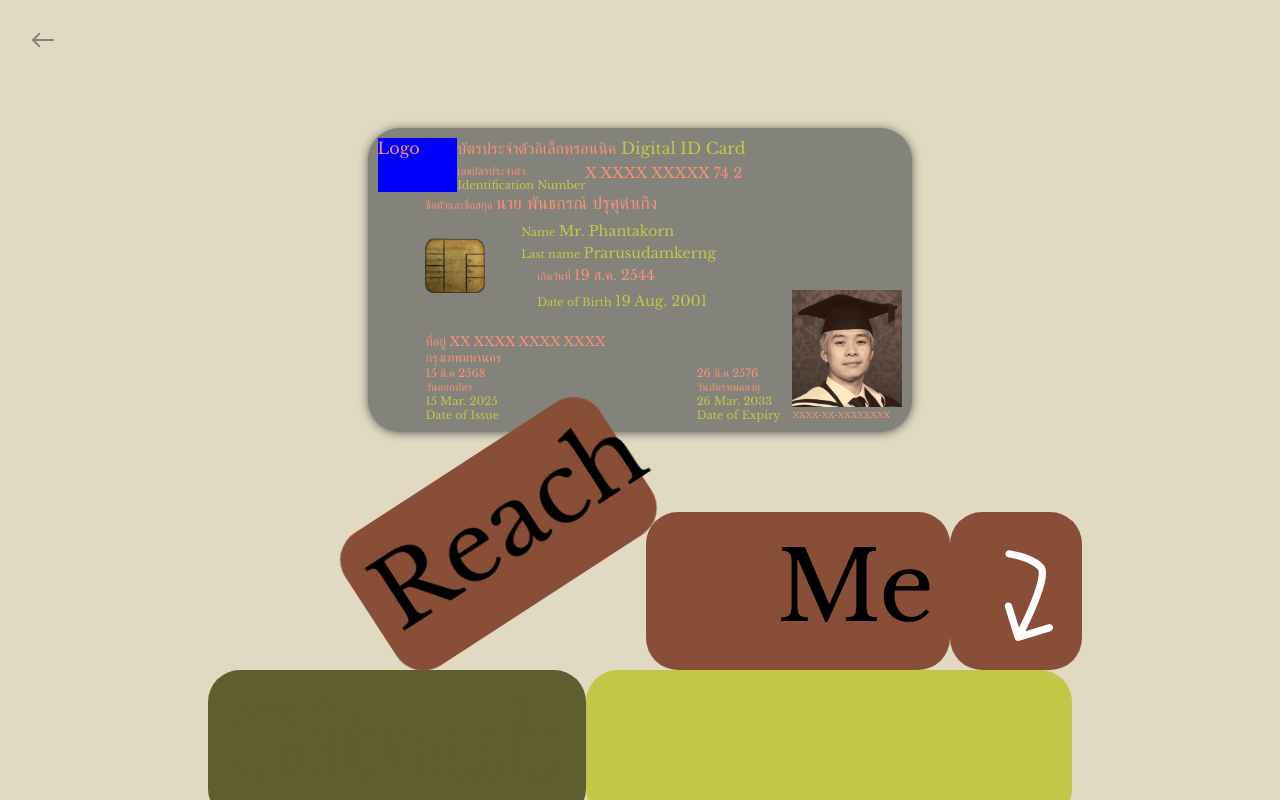
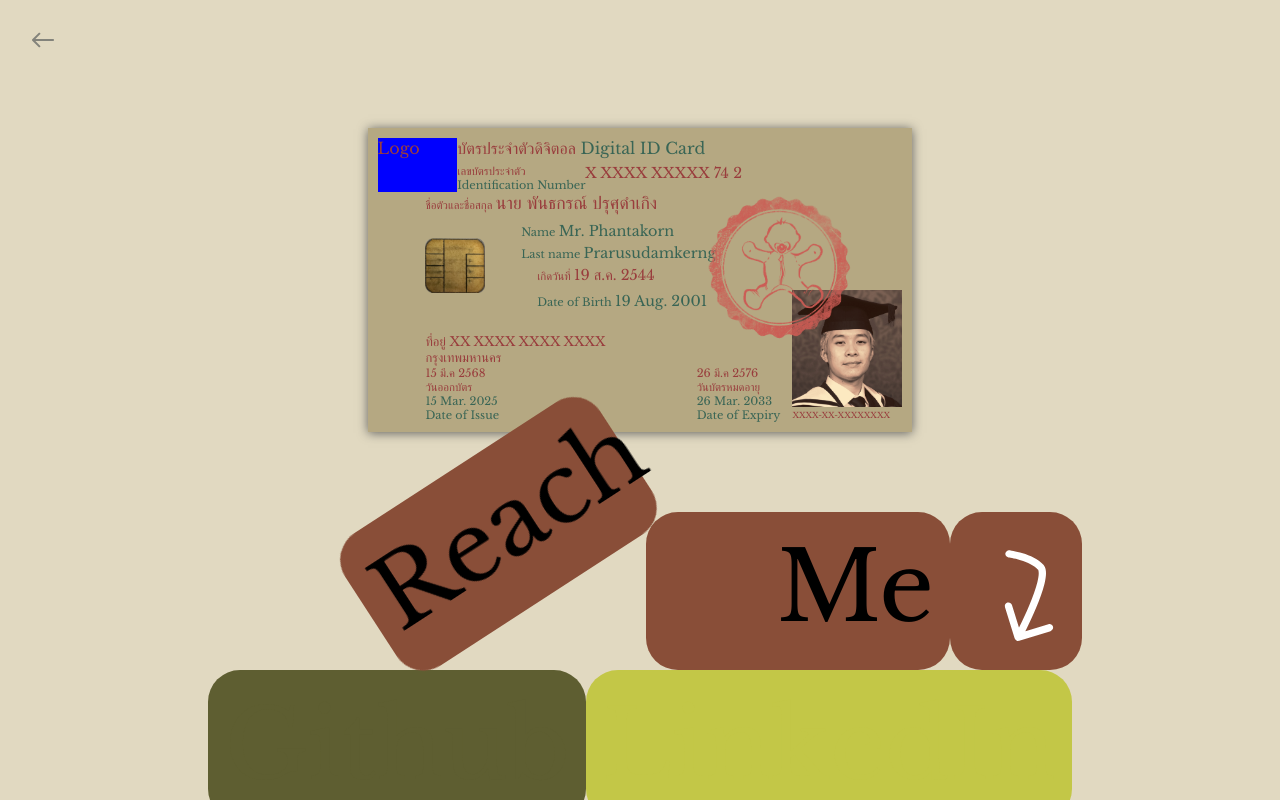
Before and after one commit to phantomcorn/site, a Next.js app: page /about in a window 1280 px wide. Built offline with nearby package versions, Linux system fonts and the light colour scheme.

Commit message:
add stamp + styling Card

```diff
--- a/src/components/Card/Card.js
+++ b/src/components/Card/Card.js
@@ -2,6 +2,7 @@ import styles from "./Card.module.css"
 import Image from 'next/image'
 import profileImage from "@/../public/media.jpg"
 import chip from "@/../public/chip.png"
+import stamp from "@/../public/stamp.PNG"
 
 export default function Card() {
     return (
@@ -9,11 +10,18 @@ export default function Card() {
             <div className={styles["card-inner"]}>
                 <div className={styles["card-back"]}>
 
+                    Hi - I'm JJ.
+
+                    Strength: Great listener, Health conscious, Tidy (most of the time), Easygoing (with boundaries)
+                    Weakness: Spider, Yapper (it drains my energy)
+
+                    Catch me in the corner at social events.
+
                 </div>
                 <div className={styles["card-front"]}>
-
+                    <div className={styles["card-front-grid"]}>
                         <div className={styles["card-info"]}>Logo</div>
-                    <div className={styles["card-info"]}>บัตรประจำตัวอิเล็กทรอนนิค <span className={styles.eng}>Digital ID Card</span> </div>
+                        <div className={styles["card-info"]}>บัตรประจำตัวดิจิตอล <span className={styles.eng}>Digital ID Card</span> </div>
                         <div className={styles["card-info"]}>เลขบัตรประจำตัว</div>
                         <div className={`${styles["card-info"]} ${styles.eng}`}>Identification Number</div>
                         <div className={styles["card-info"]}>X XXXX XXXXX 74 2</div>
@@ -42,7 +50,8 @@ export default function Card() {
                         <div className={styles["card-info"]}> XXXX-XX-XXXXXXXX </div>
 
                         <Image className={styles["card-info"]} src={chip} alt="Card chip" width={60}/>
-
+                        <Image src={stamp} className={styles["stamp"]} alt="stamp" width={0} height={0}/>
+                    </div>
                 </div>
             </div>
         </div>
--- a/src/components/Card/Card.module.css
+++ b/src/components/Card/Card.module.css
@@ -19,17 +19,14 @@
 .card-inner > * {
     width: 100%;
     height: 100%;
-    /* width: 100%;
-    height: 100%; */
     position: absolute;
-    border-radius: 2rem;
     -webkit-backface-visibility: hidden; /* Safari */
     backface-visibility: hidden; /* Hide when object flipped ons its back */
     box-shadow : 0 1px 10px #5F5F5D;
     padding:0.6rem;
 
-    color: var(--secondary-one-three);
-    background-color: var(--secondary-three-three);
+    color: var(--card-text);
+    background-color: var(--card-bg);
 }
 
 .card-back {
@@ -40,8 +37,10 @@
     transform: rotateY(-180deg);
 }
 
-.card-front {
+.card-front-grid {
     display: grid;
+    width: 100%;
+    height: 100%;
     grid-template-columns: 3fr 2fr 4fr 1fr 3fr 3fr 4fr 6fr;
     grid-template-rows: 2fr repeat(2,1fr) repeat(2,2fr) repeat(3,1fr) repeat(3,2fr) repeat(4,1fr);
     flex-direction: column;
@@ -49,7 +48,7 @@
 }
 
 .eng {
-    color: var(--secondary-one-two);
+    color: var(--card-eng-text);
 }
 
 .card-info:nth-child(1) { /* Logo */
@@ -188,3 +187,11 @@
     grid-column: 2 / span 2;
     align-self: center;
 }
+
+.stamp {
+    position: absolute;
+    left: 51%;
+    top: 12%;
+    height: auto;
+    width: 250px;
+}
```
Lines whose indentation alone changed are shown as unchanged.
